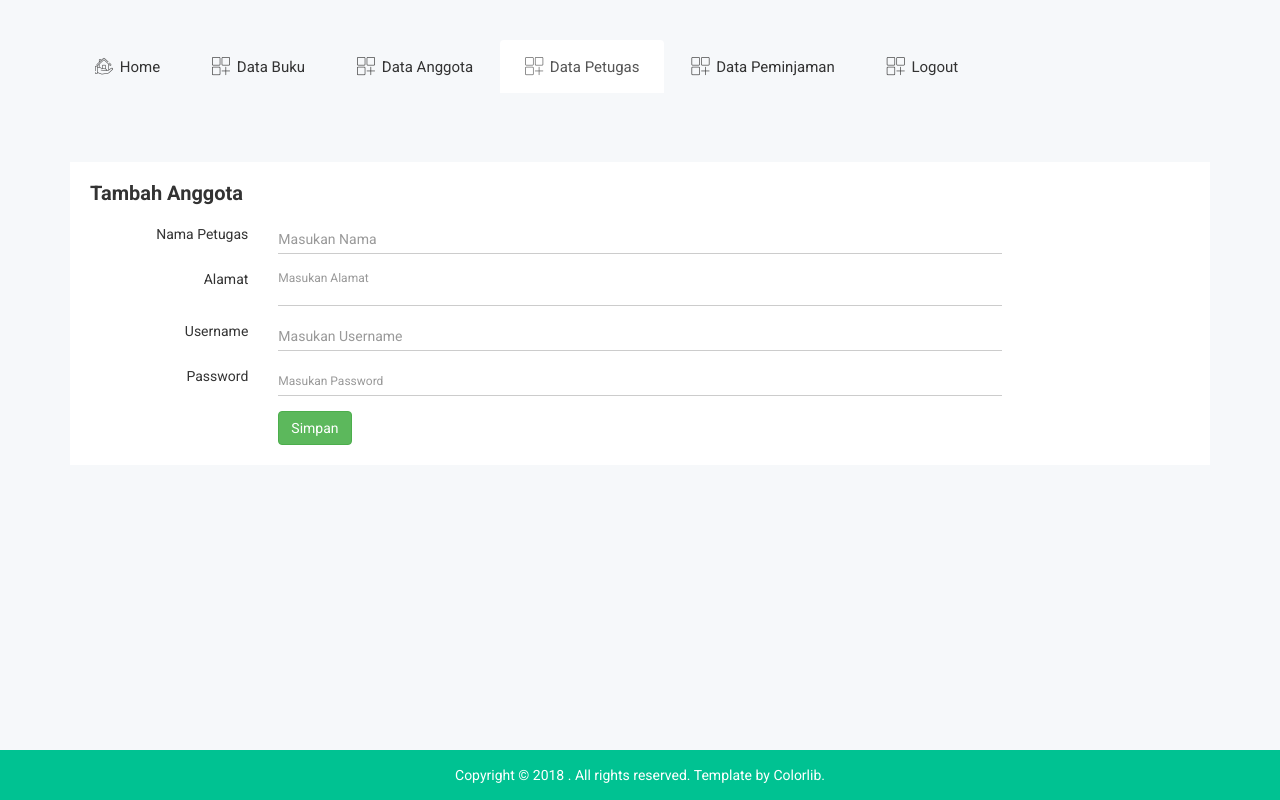
After one commit to anggapur/praktikum-8, a CodeIgniter app: page /perpustakaan/Petugas/create in a window 1280 px wide. The commit adds this page. Run offline with CodeIgniter, Linux system fonts and the light colour scheme; the visitor is signed in with stand-in values (Sample User, id 1); data comes from the database, SQL or seed files in the repository; some libraries are stand-ins or nearby versions; some web fonts are replaced.

Commit message:
Crud petugas

```diff
--- a/application/controllers/AdminPetugas.php
+++ b/application/controllers/AdminPetugas.php
@@ -22,7 +22,7 @@ class AdminPetugas extends CI_Controller {
 
 	public function __construct(){
         parent::__construct();
-        $this->load->model(['BukuModel','AnggotaModel']);
+        $this->load->model(['BukuModel','AnggotaModel','PetugasModel']);
          if(!$this->session->has_userdata('kd_petugas'))
 		{
 			redirect('login');
@@ -35,6 +35,7 @@ class AdminPetugas extends CI_Controller {
 		$data['activePage'] = $this->page;
 		$data['countBuku'] = count($this->BukuModel->getData());
 		$data['countAnggota'] = count($this->AnggotaModel->getData());
+		$data['countPetugas'] = count($this->PetugasModel->getData());
 		$this->load->view('layout/header',$data);
 		$this->load->view('AdminPetugas/index',$data);
 		$this->load->view('layout/footer');
--- /dev/null
+++ b/application/controllers/Petugas.php
@@ -0,0 +1,117 @@
+<?php
+defined('BASEPATH') OR exit('No direct script access allowed');
+
+class Petugas extends CI_Controller {
+
+	/**
+	 * Index Page for this controller.
+	 *
+	 * Maps to the following URL
+	 * 		http://example.com/index.php/welcome
+	 *	- or -
+	 * 		http://example.com/index.php/welcome/index
+	 *	- or -
+	 * Since this controller is set as the default controller in
+	 * config/routes.php, it's displayed at http://example.com/
+	 *
+	 * So any other public methods not prefixed with an underscore will
+	 * map to /index.php/welcome/<method_name>
+	 * @see https://codeigniter.com/user_guide/general/urls.html
+	 */
+	public $page = 'petugas';
+	public $view = 'Petugas/';
+	public function __construct(){
+        parent::__construct();
+        $this->load->model('PetugasModel');
+         if(!$this->session->has_userdata('kd_petugas'))
+		{
+			redirect('login');
+		}
+      }
+	public function index()
+	{
+
+		$data['listBuku'] = $this->PetugasModel->getData();
+		$data['activePage'] = $this->page;
+		$this->load->view('layout/header',$data);
+		$this->load->view($this->view.'index',$data);
+		$this->load->view('layout/footer');
+	}
+	public function create()
+	{
+
+		$data['listBuku'] = $this->PetugasModel->getData();
+		$data['activePage'] = $this->page;
+		$this->load->view('layout/header',$data);
+		$this->load->view($this->view.'create',$data);
+		$this->load->view('layout/footer');
+	}
+
+	public function store()
+	{
+		$dataInsert = $this->input->post();
+		$dataInsert['password'] = md5($dataInsert['password']);
+		$q = $this->PetugasModel->insertData($dataInsert);
+		if($q)
+		{
+			$this->session->set_flashdata('state', 'success');
+			$this->session->set_flashdata('message', 'Berhasil Tambah Data');
+			redirect($this->view.'index');
+		}
+		else
+		{
+			$this->session->set_flashdata('state', 'danger');
+			$this->session->set_flashdata('message', 'Gagal Tambah Data');
+			redirect($this->view.'index');
+		}
+	}
+
+	public function edit($id)
+	{
+
+		$where = ['kd_petugas' => $id];
+		$data['dataBuku'] = $this->PetugasModel->getOneData($where);
+		$data['activePage'] = $this->page;
+		$this->load->view('layout/header',$data);
+		$this->load->view($this->view.'edit',$data);
+		$this->load->view('layout/footer');
+	}
+
+	public function update($id)
+	{
+		$where = ['kd_petugas' => $id];
+		$dataUpdate = $this->input->post();
+		$dataUpdate['password'] = md5($dataUpdate['password']);
+		$q = $this->PetugasModel->updateData($where,$dataUpdate);
+		if($q)
+		{
+			$this->session->set_flashdata('state', 'success');
+			$this->session->set_flashdata('message', 'Berhasil Update Data');
+			redirect($this->view.'index');
+		}
+		else
+		{
+			$this->session->set_flashdata('state', 'danger');
+			$this->session->set_flashdata('message', 'Gagal Update Data');
+			redirect($this->view.'index');
+		}
+	}
+
+	public function delete($id)
+	{
+		$where = ['kd_petugas' => $id];
+		$q = $this->PetugasModel->deleteData($where);
+		if($q)
+		{
+			$this->session->set_flashdata('state', 'success');
+			$this->session->set_flashdata('message', 'Berhasil Hapus Data');
+			redirect($this->view.'index');
+		}
+		else
+		{
+			$this->session->set_flashdata('state', 'danger');
+			$this->session->set_flashdata('message', 'Gagal Hapus Data');
+			redirect($this->view.'index');
+		}
+	}
+}
--- /dev/null
+++ b/application/models/PetugasModel.php
@@ -0,0 +1,73 @@
+<?php
+
+class PetugasModel extends CI_Model {
+
+		public $table = "petugas";
+        public function getData()
+        {
+                $q = $this->db->get($this->table)->result();
+                return $q;
+        }
+
+        public function insertData($data)
+        {
+        	$q = $this->db->insert($this->table,$data);
+        	return $q;
+        }
+        public function deleteData($where)
+        {
+        	$q = $this->db->where($where)->delete($this->table);
+        	return $q;
+        }
+
+        public function getOneData($where)
+        {
+               return $this->db->get_where($this->table,$where)->result();
+        }
+
+
+		public function updateData($where,$data){
+			$q = $this->db->where($where)->update($this->table,$data);
+			return $q;
+		}
+
+        public function insertDataPeminjaman($data)
+        {
+            $dataPeminjaman = [
+                'kd_anggota' => $data['kd_anggota'],
+                'kd_petugas' => $this->session->userdata('kd_petugas')
+            ];
+            $q = $this->db->insert('peminjaman',$dataPeminjaman);
+
+            $insert_id = $this->db->insert_id();
+
+            $dataPeminjaman = [
+                'kd_register' => $data['kd_register'],
+                'kd_pinjam' => $insert_id,
+                'tanggal_pinjam' => $data['tanggal_pinjam'],
+                'tanggal_kembali' => null
+            ];
+            $q = $this->db->insert('detil_pinjam',$dataPeminjaman);
+
+            return $q;
+        }
+
+        public function updateDataPeminjaman($where,$data)
+        {
+            $dataPeminjaman = [
+                'kd_anggota' => $data['kd_anggota'],
+                'kd_petugas' => $this->session->userdata('kd_petugas')
+            ];
+            $q =  $this->db->where($where)->update('peminjaman',$dataPeminjaman);
+
+
+            $dataPeminjaman = [
+                'kd_register' => $data['kd_register'],
+                'tanggal_pinjam' => $data['tanggal_pinjam'],
+                'tanggal_kembali' => $data['tanggal_kembali'],
+            ];
+            $q = $this->db->where($where)->update('detil_pinjam',$dataPeminjaman);
+
+            return $q;
+        }
+}
--- /dev/null
+++ b/application/views/Petugas/create.php
@@ -0,0 +1,80 @@
+<div class="form-example-area">
+    <div class="container">
+        <div class="row">
+            <div class="col-lg-12 col-md-12 col-sm-12 col-xs-12">
+                <form method="POST" action="<?= base_url('Petugas/store')?>">
+                    <div class="form-example-wrap mg-t-30">
+                        <div class="cmp-tb-hd cmp-int-hd">
+                            <h2>Tambah Anggota</h2>
+                        </div>
+                        <div class="form-example-int form-horizental">
+                            <div class="form-group">
+                                <div class="row">
+                                    <div class="col-lg-2 col-md-3 col-sm-3 col-xs-12">
+                                        <label class="hrzn-fm">Nama Petugas</label>
+                                    </div>
+                                    <div class="col-lg-8 col-md-7 col-sm-7 col-xs-12">
+                                        <div class="nk-int-st">
+                                            <input type="text" name="nama" class="form-control input-sm" placeholder="Masukan Nama">
+                                        </div>
+                                    </div>
+                                </div>
+                            </div>
+                        </div>
+                        <div class="form-example-int form-horizental mg-t-15">
+                            <div class="form-group">
+                                <div class="row">
+                                    <div class="col-lg-2 col-md-3 col-sm-3 col-xs-12">
+                                        <label class="hrzn-fm">Alamat</label>
+                                    </div>
+                                    <div class="col-lg-8 col-md-7 col-sm-7 col-xs-12">
+                                        <div class="nk-int-st">
+                                            <textarea name="alamat" class="form-control input-sm" placeholder="Masukan Alamat"></textarea>
+                                        </div>
+                                    </div>
+                                </div>
+                            </div>
+                        </div>
+                        <div class="form-example-int form-horizental mg-t-15">
+                            <div class="form-group">
+                                <div class="row">
+                                    <div class="col-lg-2 col-md-3 col-sm-3 col-xs-12">
+                                        <label class="hrzn-fm">Username</label>
+                                    </div>
+                                    <div class="col-lg-8 col-md-7 col-sm-7 col-xs-12">
+                                        <div class="nk-int-st">
+                                            <input type="text" name="username" class="form-control input-sm" placeholder="Masukan Username">
+                                        </div>
+                                    </div>
+                                </div>
+                            </div>
+                        </div>
+                        <div class="form-example-int form-horizental mg-t-15">
+                            <div class="form-group">
+                                <div class="row">
+                                    <div class="col-lg-2 col-md-3 col-sm-3 col-xs-12">
+                                        <label class="hrzn-fm">Password</label>
+                                    </div>
+                                    <div class="col-lg-8 col-md-7 col-sm-7 col-xs-12">
+                                        <div class="nk-int-st">
+                                            <input type="password" name="password" class="form-control input-sm" placeholder="Masukan Password">
+                                        </div>
+                                    </div>
+                                </div>
+                            </div>
+                        </div>
+                        <div class="form-example-int mg-t-15">
+                            <div class="row">
+                                <div class="col-lg-2 col-md-3 col-sm-3 col-xs-12">
+                                </div>
+                                <div class="col-lg-8 col-md-7 col-sm-7 col-xs-12">
+                                    <button class="btn btn-success notika-btn-success">Simpan</button>
+                                </div>
+                            </div>
+                        </div>
+                    </div>
+                </form>
+            </div>
+        </div>
+    </div>
+</div>
--- a/application/views/layout/header.php
+++ b/application/views/layout/header.php
@@ -78,6 +78,7 @@
                         </li>
                         <li class="<?=($activePage == 'buku') ? 'active' : ''?>"><a href="<?= base_url('Buku/index')?>"><i class="notika-icon notika-app"></i> Data Buku</a>
                         <li class="<?=($activePage == 'anggota') ? 'active' : ''?>"><a href="<?= base_url('Anggota/index')?>"><i class="notika-icon notika-app"></i> Data Anggota</a>
+                        <li class="<?=($activePage == 'petugas') ? 'active' : ''?>"><a href="<?= base_url('Petugas/index')?>"><i class="notika-icon notika-app"></i> Data Petugas</a>
                         <li class="<?=($activePage == 'peminjaman') ? 'active' : ''?>"><a href="<?= base_url('Peminjaman/index')?>"><i class="notika-icon notika-app"></i> Data Peminjaman</a>
                         </li>
                         <?php } elseif($this->session->has_userdata('kd_anggota')) { ?>
```
Also changed, not shown: application/views/AdminPetugas/index.php (+8 -0 lines), application/views/Petugas/edit.php (added, +80 -0 lines), application/views/Petugas/index.php (added, +77 -0 lines).
